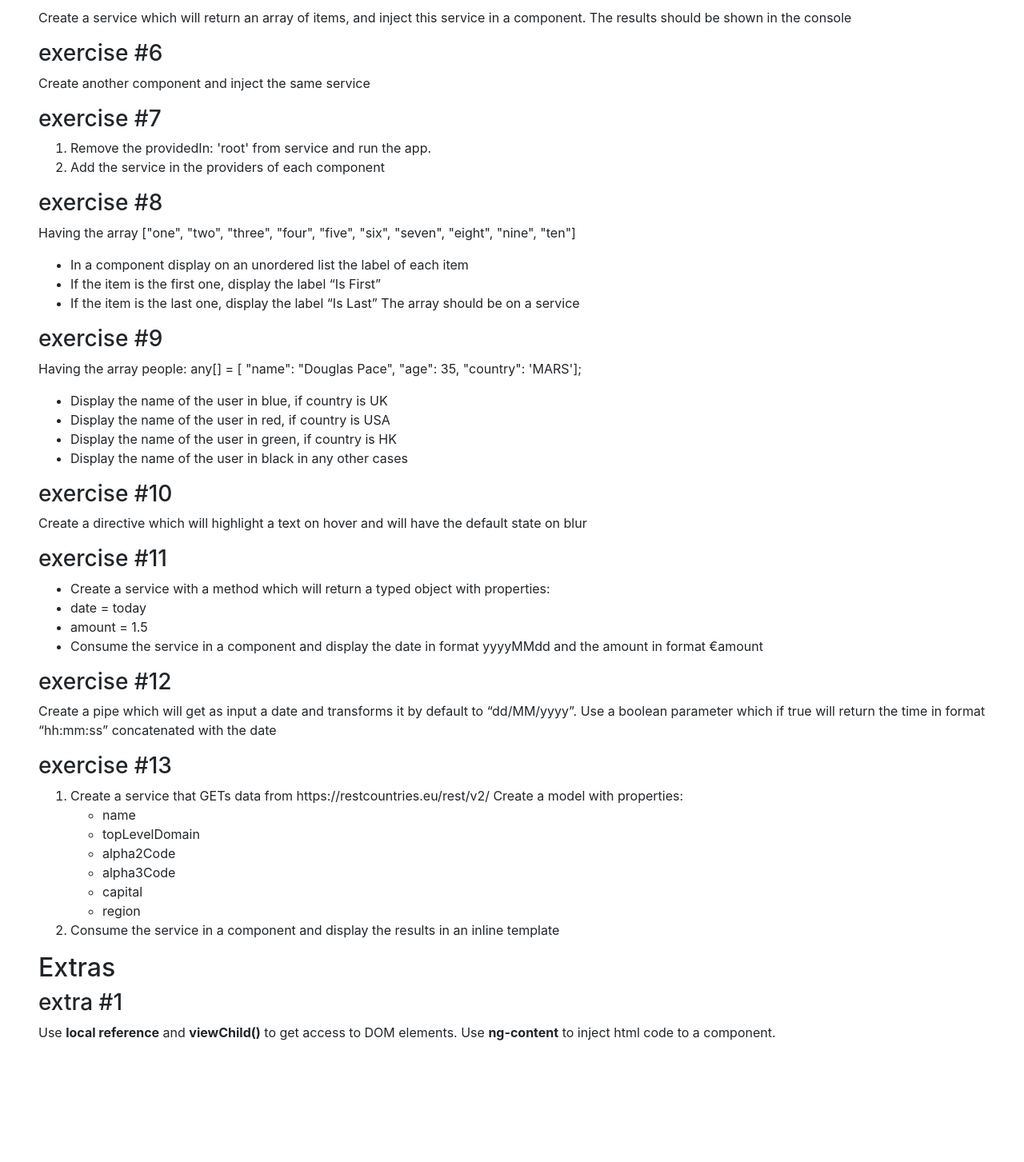
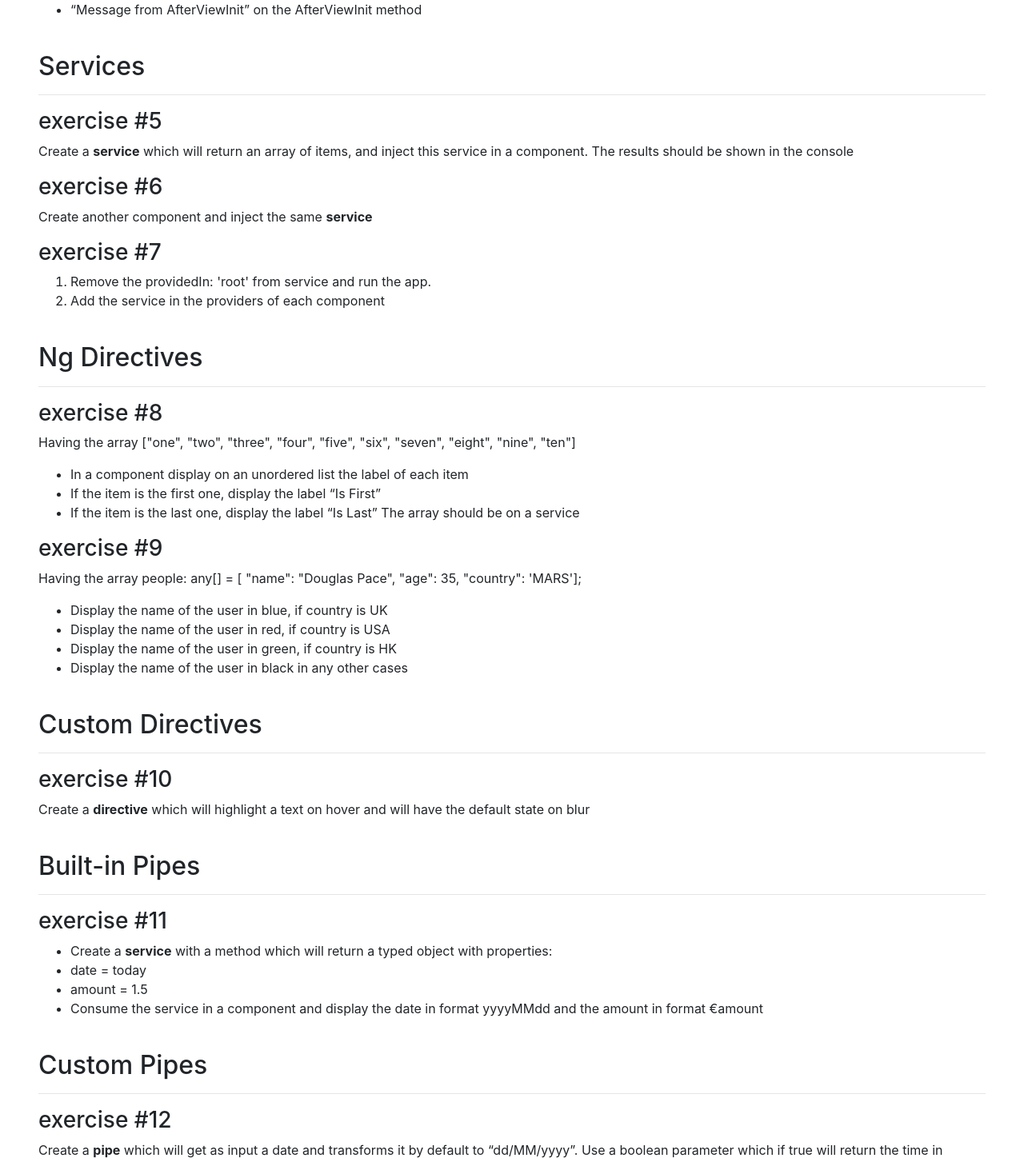
Before and after one commit to Thanos-Pappas/code-hub-angular-courses, an Angular app: page /exercises in a window 1280 px wide. Shown: the part 745-2198 px from the top of the page at 80% size. Before the commit the page ends 2112 px from the top, so only its background shows below. Built offline with nearby package versions, Linux system fonts and the light colour scheme.

Commit message:
refine table of content

```diff
--- a/src/app/exercises/exercises.component.html
+++ b/src/app/exercises/exercises.component.html
@@ -1,59 +1,51 @@
 <div class="container-fluid p-5">
 
+    <h2 id="components">Components</h2>
+    <hr>
     <h3 id="exercise1">exercise #1</h3>
-
     <p>Create a module with all the needed components components to illustrate the following.<br>
         <img src="../../assets/first-ex.PNG" height="168" width="351"/></p>
 
     <h3 id="exercise2">exercise #2</h3>
-
     <ul>
         <li>Create a parent component which has a list of items accessible
             via a method
         </li>
-
         <li>Create a child component which accepts as input the list of the
             items from the parent component and displays the list on screen
         </li>
     </ul>
 
     <h3 id="exercise3">exercise #3</h3>
-
     <p>The parent should display a list of items only if the child allows it.
         Use inline template</p>
-
     <h3 id="exercise4">exercise #4</h3>
-
     <p>Create a component which will display the message:</p>
-
     <ul>
         <li>“Message from OnInit” on the onInit method</li>
-
         <li>“Message from AfterViewInit” on the AfterViewInit method</li>
     </ul>
-
+    <br>
+    <h2 id="services">Services</h2>
+    <hr>
     <h3 id="exercise5">exercise #5</h3>
-
-    <p>Create a service which will return an array of items, and inject this
+    <p>Create a <span class="font-weight-bold">service</span>  which will return an array of items, and inject this
         service in a component. The results should be shown in the console</p>
 
     <h3 id="exercise6">exercise #6</h3>
-
-    <p>Create another component and inject the same service</p>
+    <p>Create another component and inject the same  <span class="font-weight-bold">service</span></p>
 
     <h3 id="exercise7">exercise #7</h3>
-
     <ol>
         <li>Remove the providedIn: 'root' from service and run the app.</li>
-
         <li>Add the service in the providers of each component</li>
     </ol>
-
+    <br>
+    <h2 id="directives">Ng Directives</h2>
+    <hr>
     <h3 id="exercise8">exercise #8</h3>
-
     <p>Having the array ["one", "two", "three", "four", "five", "six", "seven",
         "eight", "nine", "ten"]</p>
-
     <ul>
         <li>In a component display on an unordered list the label of each item</li>
 
@@ -65,75 +57,62 @@
     </ul>
 
     <h3 id="exercise9">exercise #9</h3>
-
     <p>Having the array people: any[] = [ "name": "Douglas Pace", "age": 35, "country": 'MARS'];</p>
-
     <ul>
         <li>Display the name of the user in blue, if country is UK</li>
-
         <li>Display the name of the user in red, if country is USA</li>
-
         <li>Display the name of the user in green, if country is HK</li>
-
         <li>Display the name of the user in black in any other cases</li>
     </ul>
-
+    <br>
+    <h2 id="custom-directives">Custom Directives</h2>
+    <hr>
     <h3 id="exercise10">exercise #10</h3>
-
-    <p>Create a directive which will highlight a text on hover
+    <p>Create a  <span class="font-weight-bold">directive</span> which will highlight a text on hover
         and will have the default state on blur</p>
-
+    <br>
+    <h2 id="angular-pipes">Built-in Pipes</h2>
+    <hr>
     <h3 id="exercise11">exercise #11</h3>
-
     <ul>
-        <li>Create a service with a method which will return a typed object with
+        <li>Create a <span class="font-weight-bold">service</span> with a method which will return a typed object with
             properties:
         </li>
-
         <li>date = today</li>
-
         <li>amount = 1.5</li>
-
         <li>Consume the service in a component and display the date in format
             yyyyMMdd and the amount in format €amount
         </li>
     </ul>
-
+    <br>
+    <h2 id="custom-pipes">Custom Pipes</h2>
+    <hr>
     <h3 id="exercise12">exercise #12</h3>
-
-    <p>Create a pipe which will get as input a date and transforms it by default
+    <p>Create a <span class="font-weight-bold">pipe</span> which will get as input a date and transforms it by default
         to “dd/MM/yyyy”. Use a boolean parameter which if true will return the
         time in format “hh:mm:ss” concatenated with the date</p>
 
     <h3 id="exercise13">exercise #13</h3>
-
     <ol>
-        <li>Create a service that GETs data from
+        <li>Create a <span class="font-weight-bold">service</span> that GETs data from
             https://restcountries.eu/rest/v2/
             Create a model with properties:
-
-
             <ul>
                 <li>name</li>
-
                 <li>topLevelDomain</li>
-
                 <li>alpha2Code</li>
-
                 <li>alpha3Code</li>
-
                 <li>capital</li>
-
                 <li>region</li>
             </ul>
         </li>
-
         <li>Consume the service in a component and display the results in an
             inline template
         </li>
     </ol>
-
+    <br>
     <h2 id="extras">Extras</h2>
+    <hr>
     <h3 id="extra1">extra #1</h3>
     <p>
         Use <span class="font-weight-bold">local reference</span> and <span class="font-weight-bold">viewChild()</span> to get access to DOM elements. Use <span class="font-weight-bold">ng-content</span> to inject html code to a component.
```
